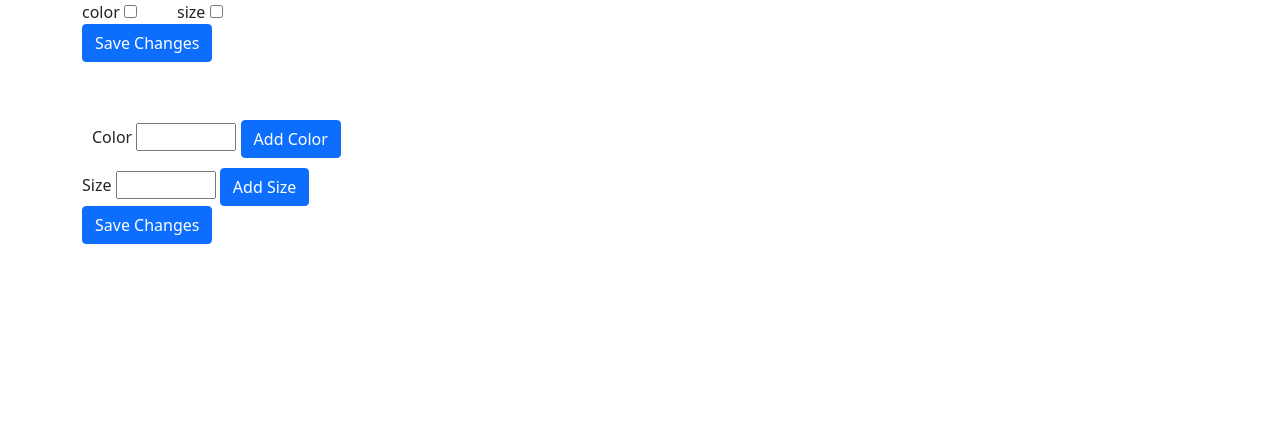
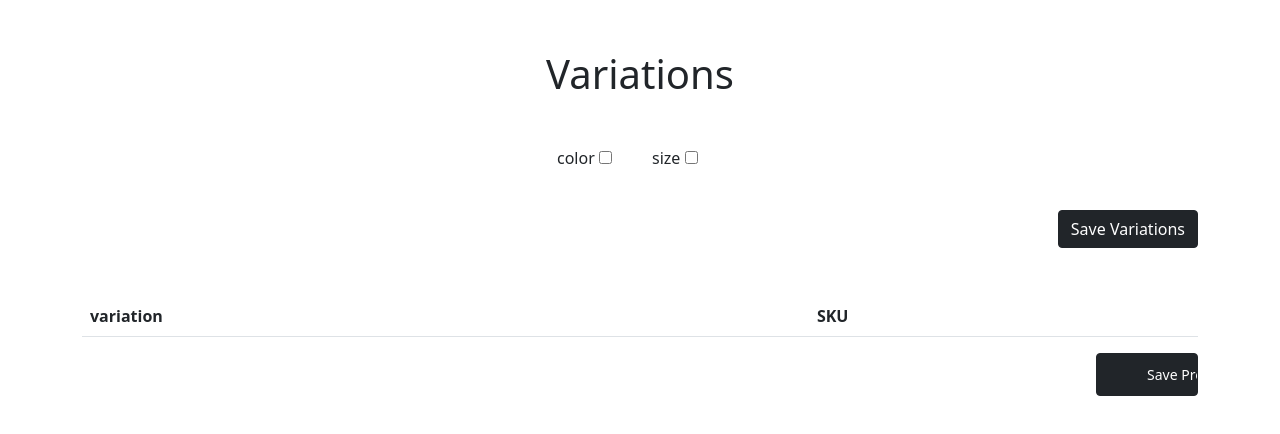
Before and after one commit to ATN20222/DaynamicDashBoard, a plain HTML site: page index.html in a window 1280 px wide. Drawn offline with Linux system fonts and the light colour scheme.

Commit message:
final touch

```diff
--- a/index.html
+++ b/index.html
@@ -11,17 +11,20 @@
 <body>
 
     <div class="container">
-        <div class="row">
+        <div class="row VariationsRow CenterFlex">
+            <h1 class="CenterFlex">Variations</h1>
             <div class="col-lg-1">
                 <label for="color">color</label>
-                <input id="color" name="color" type="checkbox" Alive="true">
+                <input class="ColorCheckBox" id="color" name="color" type="checkbox" Alive="true">
             </div>
             <div class="col-lg-1">
                 <label for="size">size</label>
-                <input  id="size" name="size" type="checkbox" Alive="true">
+                <input class="SizeCheckBox" id="size" name="size" type="checkbox" Alive="true">
             </div>
         </div>
-        <button class="btn btn-primary" id="SaveVariations">Save Changes</button>
+        <div class="EndFlex">
+            <button class="btn btn-dark" id="SaveVariations">Save Variations </button>
+        </div>
 
     </div>
 
@@ -31,20 +34,20 @@
     <div class="container">
         <div class="row">
 
-            <div class="col-lg-12 Variance">
+            <div class="col-lg-12 Variance ColorVar">
                 <label for="Color">Color</label>
                 <input id="ColorInput" type="text">
-                <button class="btn btn-primary" id="AddColorBtn">Add Color</button>
+                <button class="btn btn-dark" id="AddColorBtn">Add Color</button>
                 <div id="ColorRow" class="row">
 
                 </div>
             </div>
 
 
-            <div class="col-lg-12">
+            <div class="col-lg-12 SizeVar">
                 <label for="Size">Size</label>
                 <input id="SizeInput" type="text">
-                <button class="btn btn-primary" id="AddSizeBtn">Add Size</button>
+                <button class="btn btn-dark" id="AddSizeBtn">Add Size</button>
                 <div id="SizeRow" class="row">
                     <!-- <button class="btn RemoveBtn" onclick="RemoveItem()">x</button> -->
 
@@ -52,8 +55,8 @@
                 </div>
             </div>
 
-            <div>
-                <button class="btn btn-primary" id="SaveVariationsItems">Save Changes</button>
+            <div class="EndFlex">
+                <button class="btn btn-dark " id="SaveVariationsItems">Save Items</button>
             </div>
 
         </div>
@@ -61,7 +64,18 @@
 
     <!-- <button class="btn btn-primary" id="AddRecordBtn">Add record</button> -->
     <div class="container">
-        <table id="Table">
+        <form action="">
+
+            <table id="Table" class="table">
+                <thead class="thead-dark">
+                    <tr>
+                    <th scope="col">variation</th>
+                    <th scope="col">SKU</th>
+
+                    </tr>
+
+                </thead>
+
                 <!-- <tr class="TableRow">
                     <td>
                         <label for="">Price</label>
@@ -69,6 +83,10 @@
                     </td>
                 </tr> -->
             </table>
+            <div class="EndFlex">
+                <input type="submit" style="width:500px !important"  class="btn btn-dark " id="Save Products" value="Save Products">
+            </div>
+        </form>
     </div>
 
     <script src="main.js"></script>
--- a/main.js
+++ b/main.js
@@ -1,3 +1,24 @@
+var ColorCheckBox = document.querySelector(".ColorCheckBox");
+var SizeCheckBox = document.querySelector(".SizeCheckBox");
+var ColorVar = document.querySelector(".ColorVar");
+var SizeVar = document.querySelector(".SizeVar");
+var SaveVariationsItems  = document.getElementById("SaveVariationsItems");
+
+window.onload = () => {
+    if(SizeCheckBox.attributes.getNamedItem("checked")){
+        SizeVar.classList.add("Show");
+        SaveVariationsItems.classList.add("Show");
+        // console.log(SizeVar.classList);
+    }
+    if(ColorCheckBox.attributes.getNamedItem("checked")){
+        ColorVar.classList.add("Show");
+        SaveVariationsItems.classList.add("Show");
+        // console.log(SizeVar.classList);
+    }
+
+
+  };
+
 var table = document.getElementById("Table");
 var ColorInput = document.getElementById("ColorInput");
 var AddColorBtn = document.getElementById("AddColorBtn");
@@ -6,7 +27,7 @@ var ColorRow = document.getElementById("ColorRow");
 var Colors = [];
 
 AddColorBtn.addEventListener('click', () => {
-    if(ColorInput.value!=""&&Colors.includes(ColorInput.value)==false){
+    if(ColorInput.value.split(' ').join('')!=""&&Colors.includes(ColorInput.value)==false){
         ColorRow.innerHTML += `<div class="col-lg-2 SizeItem">
         <input type="text" disabled value="${ColorInput.value}">
         <button class="btn RemoveBtn">x</button>
@@ -42,7 +63,7 @@ var SizeRow = document.getElementById("SizeRow");
 
 AddSizeBtn.addEventListener('click', () => {
     console.log();
-    if(SizeInput.value!=""&&Sizes.includes(SizeInput.value)==false){
+    if(SizeInput.value.split(' ').join('')  !=""&&Sizes.includes(SizeInput.value)==false){
             SizeRow.innerHTML += `<div class="col-lg-2 SizeItem">
             <input type="text" disabled value="${SizeInput.value}">
             <button class="btn RemoveBtn">x</button>
@@ -101,15 +122,21 @@ let combinations = [];
 
 console.log(combinations);
 combinations.forEach((ele)=>{
-
+    ;
     if (!document.getElementById(`${ele}tr`)) {
         table.innerHTML += `<tr class="TableRow" id="${ele}tr" style="padding:10px;">
-            <td style="padding:20px">
+            <td scope="col" style="padding:20px">
                 <label for="${ele}" name="${ele}">${ele}</label>
-                <input id="${ele}" type="text" class="">
+                <input type="hidden" value="${ele}">
             </td>
+            <td scope="col" style="padding:20px">
+            <label for="${ele+'SKU'}" name="${ele+'SKU'}"></label>
+                <input id="${ele+'SKU'}" type="text" class="">
+            </td>
+
         </tr>`;
 }
 });
 
+
 });
--- a/style.css
+++ b/style.css
@@ -24,12 +24,7 @@ input{
     border-radius: 5px; */
 
 }
-input:focus{
-    /* outline: blue; */
-    /* border: 2px solid blue; */
 
-
-}
 .SizeItem{
     padding: 10px;
     position: relative;
@@ -42,3 +37,41 @@ input:focus{
     top: 4px;
     right: 10px;
 }
+.ColorVar{
+    display: none;
+}
+.SizeVar{
+    display: none;
+}
+#SaveVariationsItems{
+    display: none;
+}
+input[type="submit"]{
+    display: flex;
+    justify-content: center;
+    padding: 10px;
+    padding-left: 50px;
+    padding-right: 50px;
+    font-size: 14px;
+}
+.Show{
+    display: block !important;
+}
+.VariationsRow .col-lg-1{
+
+    margin-top: 40px !important;
+    margin-bottom: 40px !important;
+}
+h1{
+    margin-top: 50px !important;
+}
+.CenterFlex{
+    display: flex;
+    justify-content: center;
+    align-items: center;
+}
+.EndFlex{
+    display: flex;
+    align-items: center;
+    justify-content: end;
+}
```
Also changed, not shown: 1 other file. Lines whose indentation alone changed are shown as unchanged.
